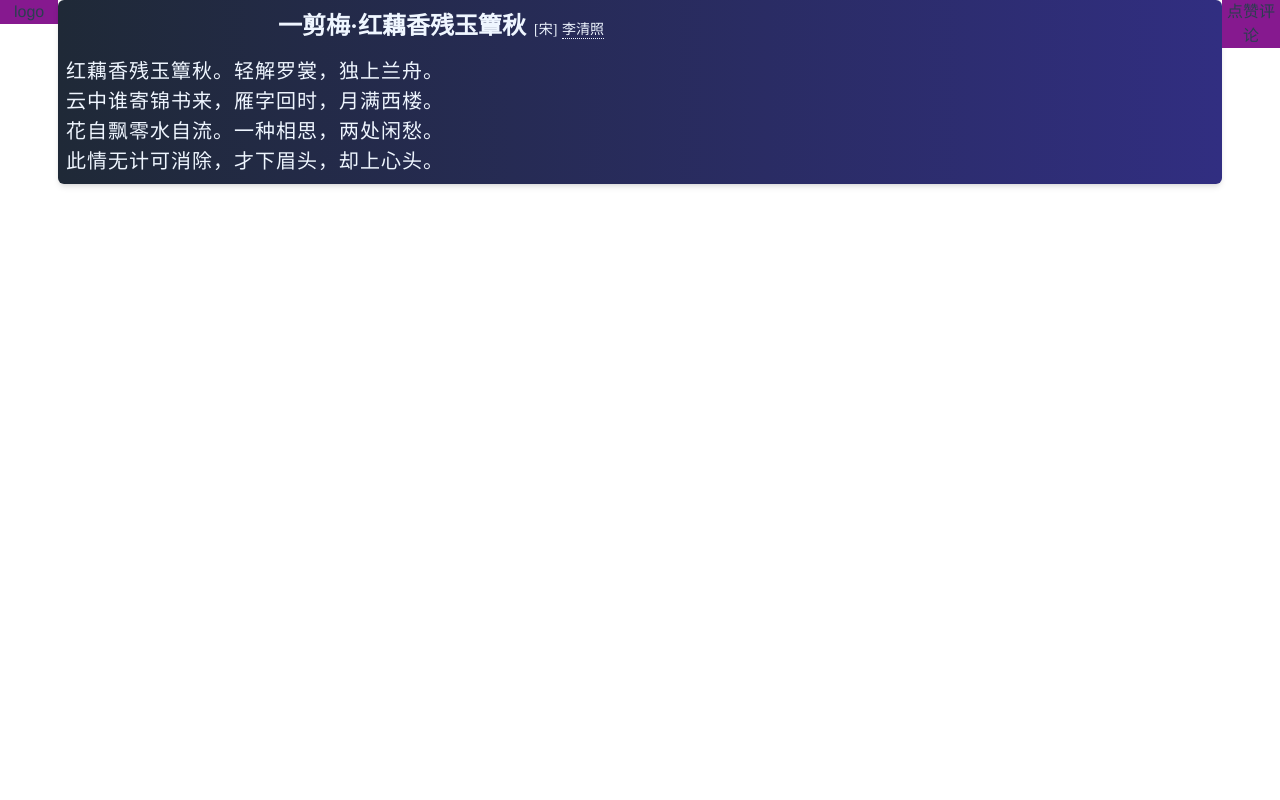
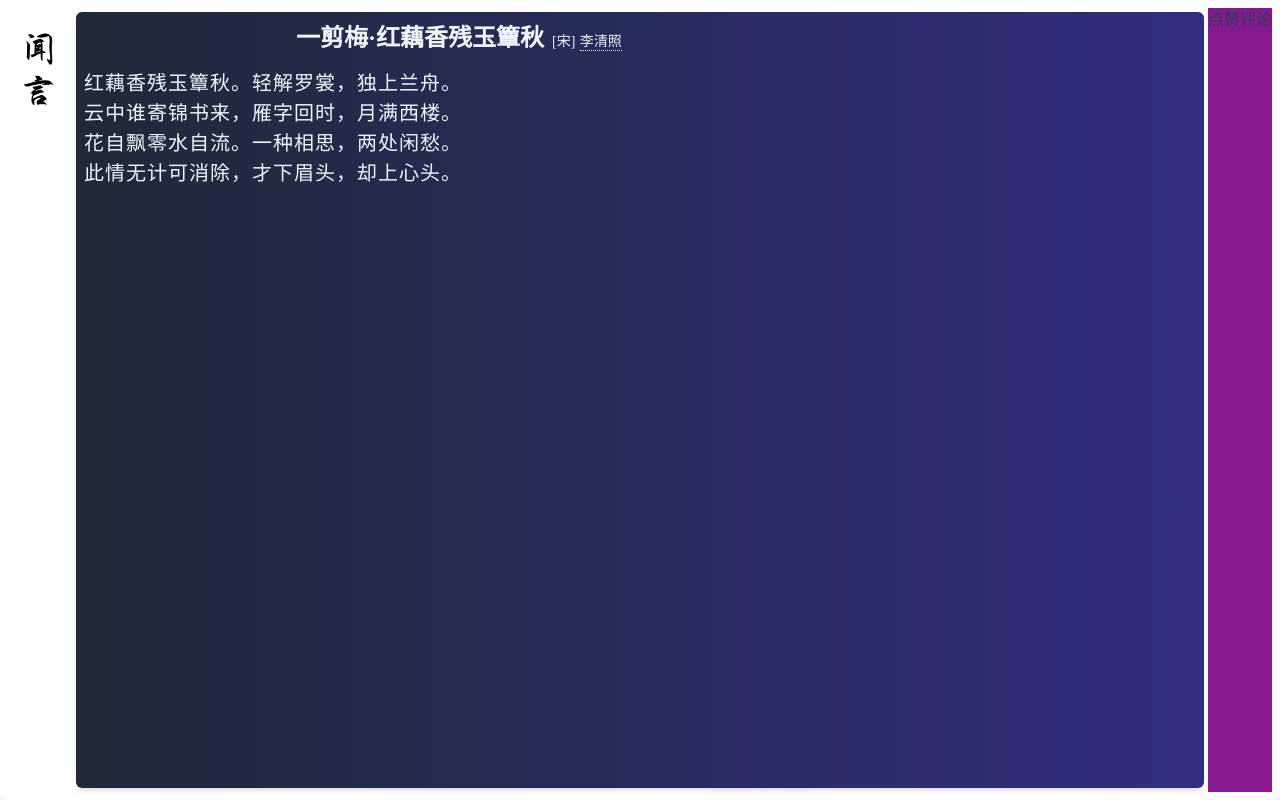
Before and after one commit to liwenhau/WenYan, a Vue app: page /home in a window 1280 px wide. Built offline with nearby package versions, Linux system fonts and the light colour scheme.

Commit message:
💄 调整页面容器

```diff
--- a/src/views/home/Home.vue
+++ b/src/views/home/Home.vue
@@ -1,8 +1,10 @@
 <template>
-    <div class="flex flex-col md:flex-row">
-        <header class="w-full h-full md:w-16 bg-fuchsia-800">logo</header>
+    <div class="flex flex-col md:flex-row h-screen p-2 m-1 md:m-0 md:bg-white shadow-md rounded-md bg-black">
+        <header class="max-h-screen md:w-16 bg-white">
+            <div class=""><img src="../../assets/images/log.svg" alt="" class="w-20"></div>
+        </header>
         <div
-            class="mx-auto w-full h-full p-2 shadow-md rounded-md bg-gradient-to-r from-gray-800 to-indigo-900 dark:bg-black text-blue-50"
+            class="md:p-2 md:m-1 flex-grow shadow-md rounded-md bg-gradient-to-r from-gray-800 to-indigo-900 dark:bg-black text-blue-50"
         >
             <div class="heti heti--ancient">
                 <h2>
@@ -24,7 +26,7 @@
                 </p>
             </div>
         </div>
-        <footer class="w-full h-full md:w-16 bg-fuchsia-800">点赞评论</footer>
+        <footer class="md:w-16 bg-fuchsia-800">点赞评论</footer>
     </div>
 </template>
 <script lang="ts">
```
Also changed, not shown: src/assets/images/log.svg (added).
